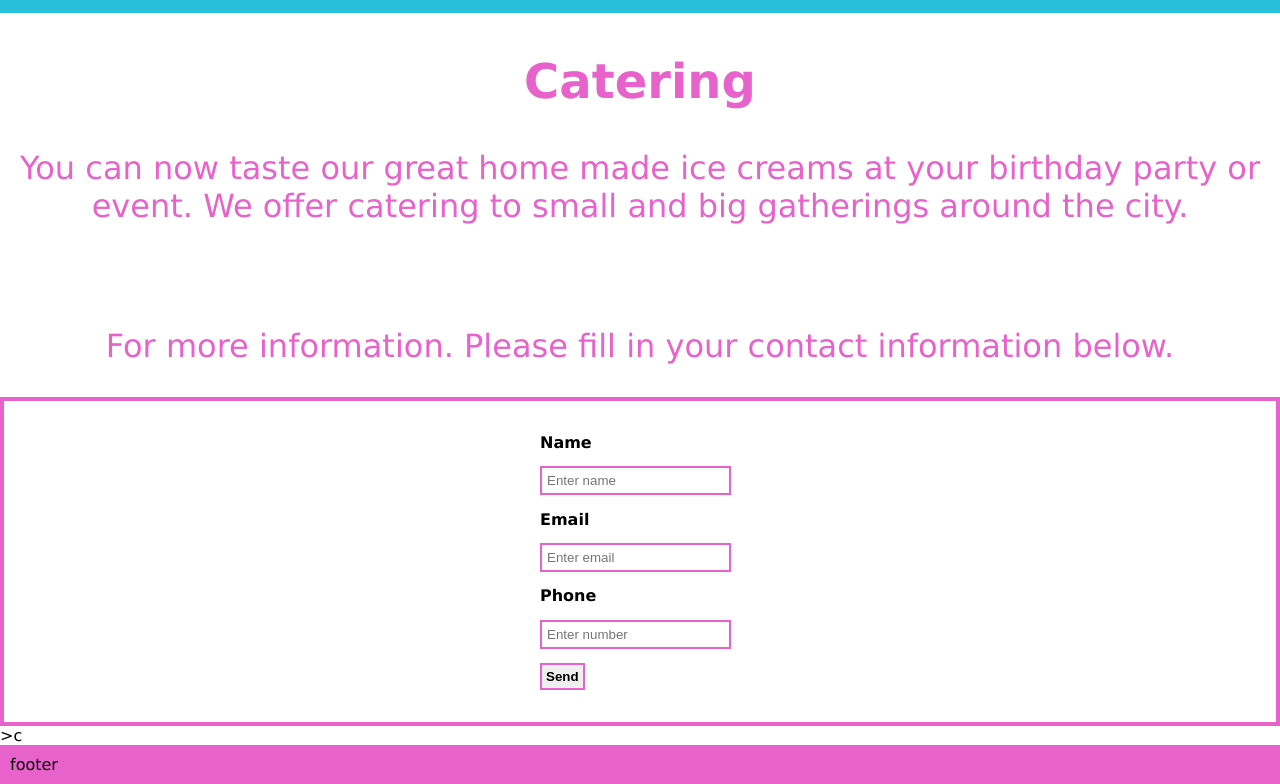
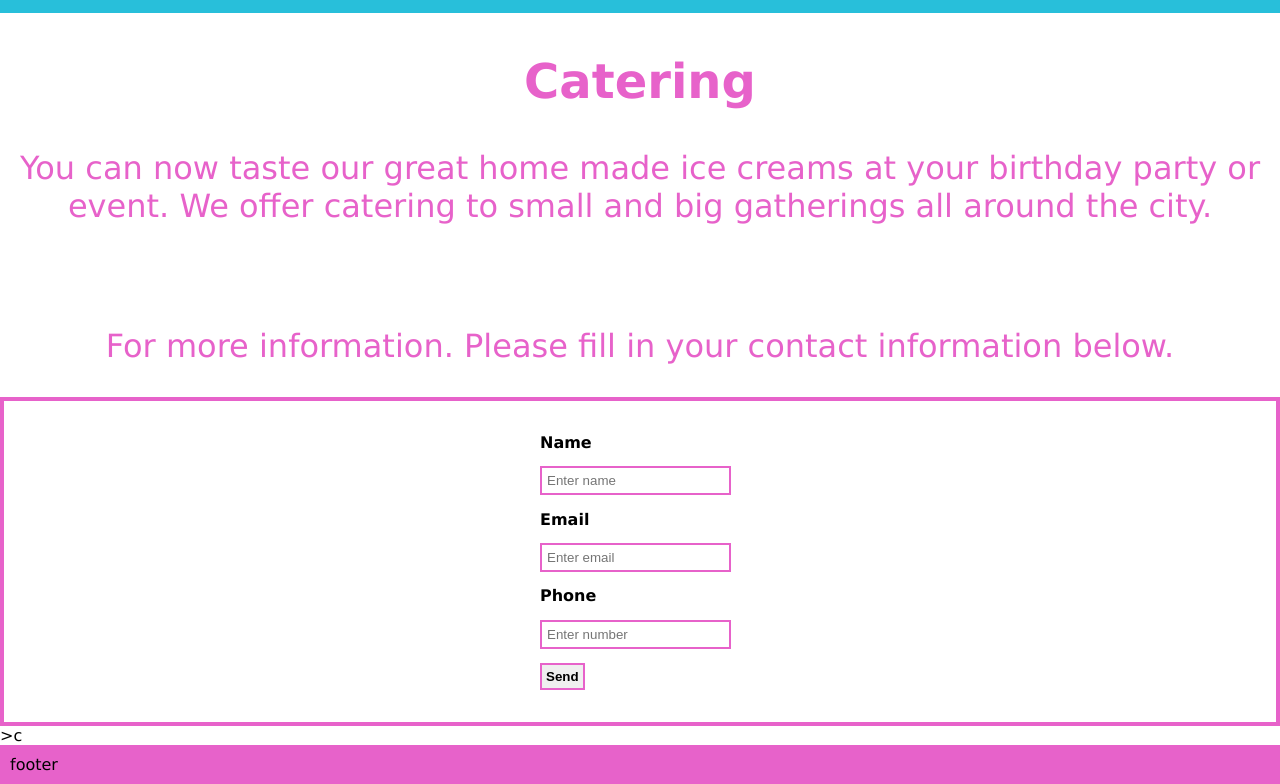
Before and after one commit to Code-Institute-Submissions/cafe-gelato, a plain HTML site: page index.html in a window 1280 px wide. Shown: the part 910-1694 px from the top of the page. Drawn offline with Linux system fonts and the light colour scheme.

Commit message:
fixed menu adjustment for 320x480px

```diff
--- a/assets/css/style.css
+++ b/assets/css/style.css
@@ -110,7 +110,6 @@ body {
 
 @media (max-width:320px) {
     .bg-color1 {
-        height: 75vh;
         background-color: rgb(40, 191, 218);
         margin-top: -29px;
     }
--- a/index.html
+++ b/index.html
@@ -61,7 +61,7 @@
     <section id="catering">
         <div class="catering-text">
             <h2>Catering</h2>
-            <p>You can now taste our great home made ice creams at your birthday party or event. We offer catering to small and big gatherings around the city.</p>
+            <p>You can now taste our great home made ice creams at your birthday party or event. We offer catering to small and big gatherings all around the city.</p>
             <br>
             <p>For more information. Please fill in your contact information below.</p>
         </div>
```
